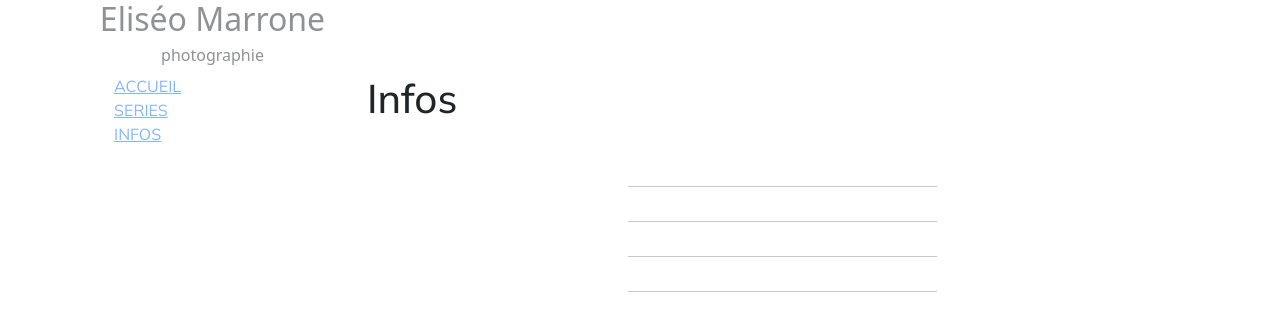
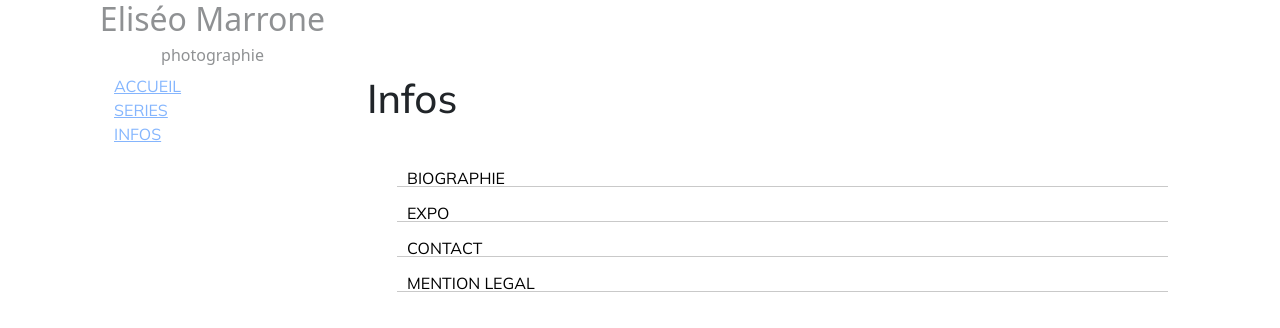
Before and after one commit to ophir0/eliseo-marrone-photographie, a React (Vite) app: page /Infos in a window 1280 px wide. Shown: the top 328 px of the page. Built offline with nearby package versions, Linux system fonts and the light colour scheme.

Commit message:
Cleans CSS for text in Infos accordions

```diff
--- a/src/App.css
+++ b/src/App.css
@@ -58,7 +58,7 @@ img {
 }
 
 .accordion__item {
-  width: 40%;
+  width: 100%;
   max-height: 25px;
   padding: 17px 10px;
   border-bottom: 1px solid #c9c9c9;
@@ -73,11 +73,14 @@ img {
   justify-content: space-between;
 }
 
-.accordion__header h4 {
+.accordion__header h2 {
+  font-family: "Mulish", sans-serif;
   transition: 0.2s ease-in-out;
   font-size: 16px;
   font-weight: 400;
   margin-bottom: 10px;
+  text-transform: uppercase;
+
 }
 
 .accordion__header i {
--- a/src/components/Accordion.jsx
+++ b/src/components/Accordion.jsx
@@ -13,33 +13,22 @@ function Accordion(props) {
    const styles = {
     //if open is true, show content
     accordionTitle: {
-      color: open ? "#10d6f5" : "#fff"
+      color: open ? "#000000" : "#000000"
     }
   };
   //open animation with react spring
 
   const openAnimation = useSpring({
     from: { opacity: "0", maxHeight: "25px" },
-    to: { opacity: "1", maxHeight: open ? "120px" : "25px" },
+    to: { opacity: "1", maxHeight: open ? "150x" : "25px" },
     config: { duration: "300" }
   });
 
-  //rotate animation
-  const iconAnimation = useSpring({
-    from: {
-      transform: "rotate(0deg)",
-      color: "#ffff"
-    },
-    to: {
-      transform: open ? "rotate(180deg)" : "rotate(0deg)",
-      color: open ? "#10d6f5" : "#fff"
-    },
-    config: { duration: "120" }
-  });
+
   return (
     <animated.div className="accordion__item" style={openAnimation}>
     <div className="accordion__header" onClick={toggleHandler}>
-      <h4 style={styles.accordionTitle}>{props.title}</h4>
+      <h2 style={styles.accordionTitle}>{props.title}</h2>
 
     </div>
     <p className="accordion__content">{props.text}</p>
--- a/src/components/Infos.jsx
+++ b/src/components/Infos.jsx
@@ -7,19 +7,19 @@ const Infos = () => {
     <h1>Infos</h1>
       <div className="accordion">
       <Accordion
-          title="Item 1 - Lorem ipsum dolor sit amet"
+          title="BIOGRAPHIE"
           text="Lorem ipsum dolor sit amet, consectetur adipiscing elit, sed do eiusmod tempor incididunt ut labore et dolore magna aliqua. Ut enim ad minim veniam"
         />
         <Accordion
-          title="Item 2 - Lorem ipsum dolor sit amet"
+          title="EXPO"
           text="Lorem ipsum dolor sit amet, consectetur adipiscing elit, sed do eiusmod tempor incididunt ut labore et dolore magna aliqua. Ut enim ad minim veniam"
         />
         <Accordion
-          title="Item 3 - Lorem ipsum dolor sit amet"
+          title="CONTACT"
           text="Lorem ipsum dolor sit amet, consectetur adipiscing elit, sed do eiusmod tempor incididunt ut labore et dolore magna aliqua. Ut enim ad minim veniam"
         />
         <Accordion
-          title="Item 4 - Lorem ipsum dolor sit amet"
+          title="MENTION LEGAL"
           text="Lorem ipsum dolor sit amet, consectetur adipiscing elit, sed do eiusmod tempor incididunt ut labore et dolore magna aliqua. Ut enim ad minim veniam"
         />
       </div>
```
